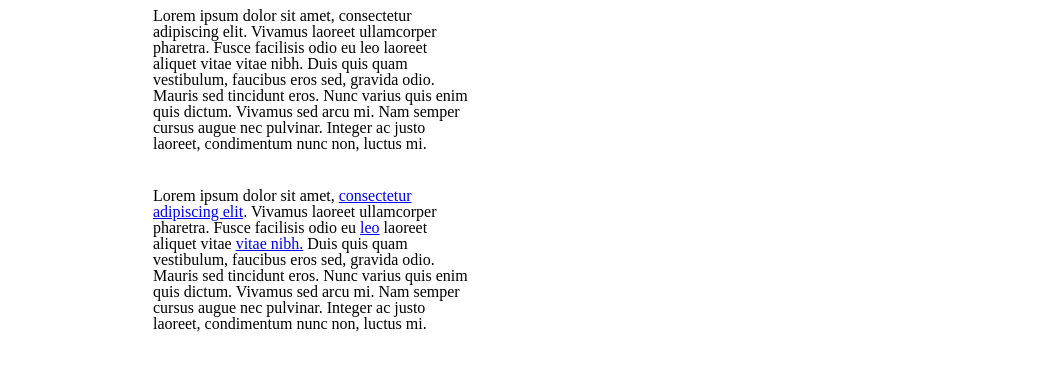
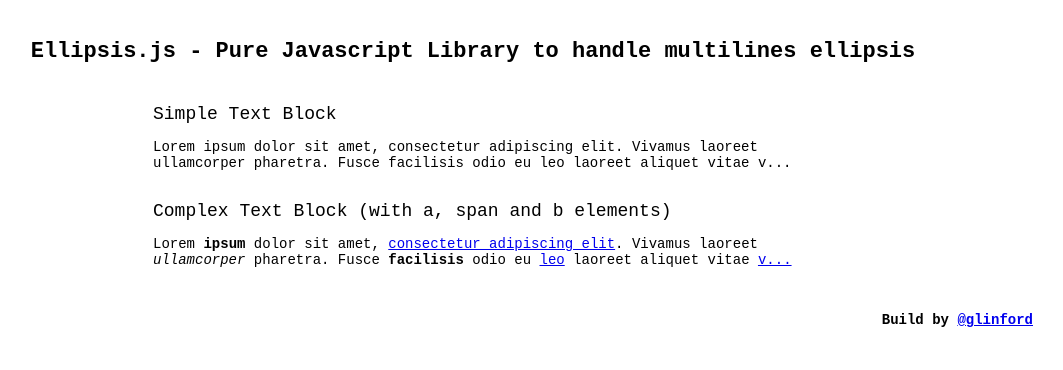
Before and after one commit to glinford/ellipsis.js, a plain HTML site: page index.html in a window 1280 px wide. Shown: the whole page, without its empty margins (175-1238 px from the left). Drawn offline with Linux system fonts and the light colour scheme.

Commit message:
redefined strucutre

```diff
--- a/ellipsis.js
+++ b/ellipsis.js
@@ -2,14 +2,29 @@
 
 'use strict';
 
-var Ellipsis = {
-  conf: {
+var defaultConf = {
   ellipsis: '...',
-    debounce: 200,
+  debounce: 100,
   responsive: true,
   class: '.clamp',
   lines: 2
-  },
+};
+
+var merge = function(obj1, obj2){
+  var obj3 = {};
+  for (var attrname in obj1) { obj3[attrname] = obj1[attrname]; }
+  for (var attrname in obj2) { obj3[attrname] = obj2[attrname]; }
+  return obj3;
+};
+
+function Ellipsis(opts) {
+  var conf = merge(defaultConf, opts || {});
+  this.create(conf);
+}
+
+Ellipsis.prototype = {
+  conf: {},
+  prop: {},
   temp: null,
   cloneCache: function(nodelist){
     var arr = [];
@@ -19,27 +34,34 @@
     return arr;
   },
   create: function(opts){
-    this.conf = Object.assign(this.conf, opts || {});
-    console.log(this.conf);
+    this.conf = opts;
+    if(this.conf.responsive){
       this.temp = this.cloneCache(document.querySelectorAll(this.conf.class));
-    this.add(this.conf.lines, this.conf.class);
       var debounce;
-    window.onresize = function(event) {
+      var listener = function(event) {
         clearTimeout(debounce);
         debounce = setTimeout(function(){
+          this.add();
+        }.bind(this), this.conf.debounce);
+      };
+
+      window.addEventListener('resize', listener.bind(this), false);
+      window.removeEventListener('beforeunload', listener.bind(this), false);
+    }
     this.add(this.conf.lines, this.conf.class);
-      }.bind(this), this.conf.debounce);
-    }.bind(this);
   },
-  add: function(nbLine, qSelector){
-    var elements = document.querySelectorAll(qSelector);
+  add: function(){
+    var elements = document.querySelectorAll(this.conf.class);
     for(var n = 0; n < elements.length; n++){
+
+      if(this.conf.responsive){
         // insert cached element for Resizing
         if(this.temp && this.temp[n] != elements[n].innerHTML){
           elements[n].innerHTML = this.temp[n];
         }
+      }
 
-      var prop = {
+      this.prop = {
         get height(){
           return parseInt(getComputedStyle(elements[n]).getPropertyValue("height"), 10);
         },
@@ -48,21 +70,28 @@
         }
       };
 
-      if(prop.height > prop.lineheight * nbLine){
+      if(this.prop.height > this.prop.lineheight * this.conf.lines){
         if(elements[n].childNodes.length && elements[n].childNodes.length > 1){
-          this.handleChilds(elements[n], prop, nbLine);
+          this.handleChilds(elements[n]);
         } else if(elements[n].childNodes.length && elements[n].childNodes.length === 1 && elements[n].childNodes[0].nodeType === 3){
-          var childText = elements[n].childNodes[0].nodeValue;
-          while(prop.height > (prop.lineheight * nbLine)){
-            elements[n].childNodes[0].nodeValue = childText.slice(0, -1);
-            childText = elements[n].childNodes[0].nodeValue;
-          }
-          elements[n].childNodes[0].nodeValue = childText.slice(0, -this.conf.ellipsis.length) + this.conf.ellipsis;
+          this.simpleText(elements[n]);
         }
       }
-    };
+
+    }
   },
-  handleChilds: function(e, prop, nbLine){
+  simpleText: function(element){
+    var childText = element.childNodes[0].nodeValue;
+    while(this.prop.height > (this.prop.lineheight * this.conf.lines)){
+      element.childNodes[0].nodeValue = childText.slice(0, -1);
+      childText = element.childNodes[0].nodeValue;
+    }
+    element.childNodes[0].nodeValue = childText.slice(0, -this.conf.ellipsis.length) + this.conf.ellipsis;
+    if(this.prop.height > this.prop.lineheight * this.conf.lines){ //edge case
+      element.childNodes[0].nodeValue = ' ' + element.childNodes[0].nodeValue.slice(0, -(this.conf.ellipsis.length + 1)).trim().slice(0, -(this.conf.ellipsis.length)) + '...';
+    }
+  },
+  handleChilds: function(e){
     var domChilds = e.childNodes;
     for(var i = domChilds.length - 1; i >= 0; i--){
       var displayOrigin;
@@ -74,30 +103,38 @@
         domChilds[i].style.display = 'none';
       }
 
-      if(prop.height <= prop.lineheight * nbLine){
+      if(this.prop.height <= this.prop.lineheight * this.conf.lines){
         if(domChilds[i].nodeType === 3){
           domChilds[i].nodeValue = displayOrigin;
           var childText = domChilds[i].nodeValue;
-          while(prop.height > (prop.lineheight * nbLine)){
+          while(this.prop.height > (this.prop.lineheight * this.conf.lines)){
             domChilds[i].nodeValue = childText.slice(0, -1);
             childText = domChilds[i].nodeValue;
           }
           domChilds[i].nodeValue = childText.slice(0, -this.conf.ellipsis.length) + this.conf.ellipsis;
-          if(prop.height > prop.lineheight * nbLine){ //edge case
-            domChilds[i].nodeValue = domChilds[i].nodeValue.slice(0, -this.conf.ellipsis.length);
+          if(this.prop.height > this.prop.lineheight * this.conf.lines){ //edge case
+            domChilds[i].nodeValue = ' ' + domChilds[i].nodeValue.slice(0, -this.conf.ellipsis.length).trim().slice(0, -this.conf.ellipsis.length);
+            if(domChilds[i].nodeValue.length > 1){
+               domChilds[i].nodeValue = domChilds[i].nodeValue + this.conf.ellipsis;
+            } else {
               continue;
+            }
           }
         } else {
           domChilds[i].style.display = displayOrigin;
           var childText = domChilds[i].innerHTML;
-          while(prop.height > (prop.lineheight * nbLine)){
+          while(this.prop.height > (this.prop.lineheight * this.conf.lines)){
             domChilds[i].innerHTML = childText.slice(0, -1);
             childText = domChilds[i].innerHTML;
           }
           domChilds[i].innerHTML = childText.slice(0, -this.conf.ellipsis.length) + this.conf.ellipsis;
-          if(prop.height > prop.lineheight * nbLine){ //edge case
-            domChilds[i].innerHTML = domChilds[i].innerHTML.slice(0, -this.conf.ellipsis.length);
+          if(this.prop.height > this.prop.lineheight * this.conf.lines){ //edge case
+            domChilds[i].innerHTML = ' ' + domChilds[i].innerHTML.slice(0, -this.conf.ellipsis.length).trim().slice(0, -this.conf.ellipsis.length);
+            if(domChilds[i].innerHTML.length > 1){
+              domChilds[i].innerHTML = domChilds[i].innerHTML + this.conf.ellipsis;
+            } else {
               continue;
+            }
           }
         }
         break;
@@ -108,17 +145,20 @@
   }
 }
 
+var EllipsisClass = function(opts){
+  return new Ellipsis(opts);
+}
 
 if (typeof exports != 'undefined') {
   if (typeof module != 'undefined' && module.exports) {
-    exports = module.exports = Ellipsis;
+    exports = module.exports = EllipsisClass;
   }
-  exports.Ellipsis = Ellipsis;
+  exports.Ellipsis = EllipsisClass;
 } else if(typeof module != 'undefined'){
-  module.Ellipsis = Ellipsis
+  module.Ellipsis = EllipsisClass;
 }
 
-self.Ellipsis = Ellipsis;
-return Ellipsis;
+self.Ellipsis = EllipsisClass;
+return EllipsisClass;
 
 }());
--- a/index.html
+++ b/index.html
@@ -1,19 +1,85 @@
+<!DOCTYPE HTML>
+<html>
+
 <head>
+	<meta http-equiv="Content-Type" content="text/html; charset=UTF-8" />
+	<title>Ellipsis.js - Pure Javascript Library to handle multilines ellipsis</title>
+  <style>
+  body {
+    font-family: "Courier New", Courier, "Lucida Sans Typewriter", "Lucida Typewriter", monospace;
+    font-size: 14px;
+    font-weight: 400;
+    line-height: 16px;
+  }
+  section {
+    margin-left: 25vw;
+  }
+  article {
+    width: 50vw;
+    margin-bottom:30px;
+  }
+  .title{
+    font-size: 18px;
+    font-weight: 500;
+	  line-height: 20px;
+  }
+  header .title{
+    font-size: 22px;
+    font-weight: 600;
+	  line-height: 24px;
+  }
+  header {
+    margin-top: 40px;
+    margin-bottom: 40px;
+    width:100vw;
+    text-align:center;
+  }
+  footer {
+    float:right;
+    margin-right:5vw;
+  }
+  span {
+    font-style: oblique;
+  }
+  </style>
 </head>
+
 <body>
+  <header>
+    <h1 class="title">Ellipsis.js - Pure Javascript Library to handle multilines ellipsis</h1>
+  </header>
+	<section>
+    <h2 class="title">Simple Text Block</h2>
+		<article class="clamp article-only-text">
+      Lorem ipsum dolor sit amet, consectetur adipiscing elit. Vivamus laoreet ullamcorper pharetra. Fusce facilisis odio eu leo laoreet aliquet vitae vitae nibh.
+      Duis quis quam vestibulum, faucibus eros sed, gravida odio. Mauris sed tincidunt eros. Nunc varius quis enim quis dictum.
+      Vivamus sed arcu mi. Nam semper cursus augue nec pulvinar. Integer ac justo laoreet, condimentum nunc non, luctus mi.
+		</article>
 
-<div class="clamp only-2-line" style="margin-left:25vw;width:25vw;line-height:1em;">
-Lorem ipsum dolor sit amet, consectetur adipiscing elit. Vivamus laoreet ullamcorper pharetra. Fusce facilisis odio eu leo laoreet aliquet vitae vitae nibh. Duis quis quam vestibulum, faucibus eros sed, gravida odio. Mauris sed tincidunt eros. Nunc varius quis enim quis dictum. Vivamus sed arcu mi. Nam semper cursus augue nec pulvinar. Integer ac justo laoreet, condimentum nunc non, luctus mi.
-</div>
+    <h2 class="title">Complex Text Block (with a, span and b elements)</h2>
+		<article class="clamp article-text-and-childs">
+      Lorem <b>ipsum</b> dolor sit amet, <a href="#">consectetur adipiscing elit</a>. Vivamus laoreet <span>ullamcorper</span> pharetra.
+      Fusce <b>facilisis</b> odio eu <a href="#">leo</a> laoreet aliquet vitae <a href="#">vitae nibh.</a> Duis quis quam vestibulum,
+      <span>faucibus eros sed, gravida odio.</span> Mauris sed tincidunt eros. <a href="#">Nunc varius quis enim quis</a> dictum.
+      Vivamus sed arcu mi. <a href="#">Nam semper cursus</a> augue nec pulvinar. <b>Integer ac justo laoreet</a>, condimentum nunc non, luctus mi.
+		</article>
 
-<br><br>
+	</section>
 
-<div class="clamp only-2-line-with-childs" style="margin-left:25vw;width:25vw;line-height:1em;">
-Lorem ipsum dolor sit amet, <a href="#">consectetur adipiscing elit</a>. Vivamus laoreet <span>ullamcorper</span> pharetra. Fusce facilisis odio eu <a href="#">leo</a> laoreet aliquet vitae <a href="#">vitae nibh.</a> Duis quis quam vestibulum, <span>faucibus eros sed, gravida odio.</span> Mauris sed tincidunt eros. Nunc varius quis enim quis dictum. Vivamus sed arcu mi. Nam semper cursus augue nec pulvinar. Integer ac justo laoreet, condimentum nunc non, luctus mi.
-</div>
+	<footer>
+		<p>Build by <a href="https://github.com/glinford/ellipsis.js">@glinford</a></p>
+    <script src="ellipsis.js"></script>
+    <script type="text/javascript">
 
-<script src="ellipsis.js"/>
-<script>
-  Ellipsis.create({});
-</script>
+      new Ellipsis({
+        class: '.title',
+        lines: 1
+      }); //specific conf on titles
+
+      new Ellipsis({}); //default conf on articles
+    </script>
+	</footer>
+
 </body>
+
+</html>
```
Lines whose indentation alone changed are shown as unchanged.
